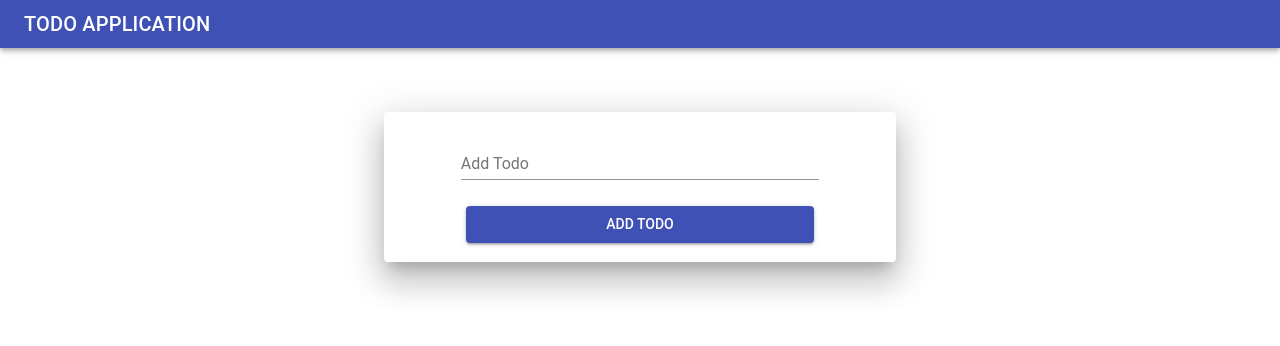
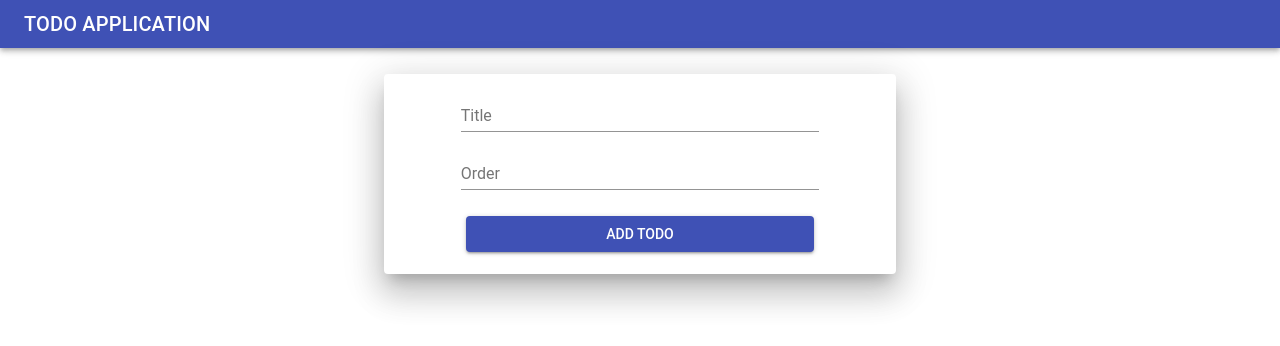
Before and after one commit to muhammadyousuf/task-todo-app, a React (Create React App) app: page / in a window 1280 px wide. Shown: the top 346 px of the page. Built offline with nearby package versions, Linux system fonts and the light colour scheme; no server answers.

Commit message:
Create Todo UI Completed

```diff
--- a/src/Components/Screen/AddTodo.js
+++ b/src/Components/Screen/AddTodo.js
@@ -33,7 +33,9 @@ class AddTodo extends Component {
     constructor(props) {
         super(props);
         this.state = {
-            todo: ''
+            title: '',
+            order:null,
+            completed:false
         }
     }
     render() {
@@ -41,10 +43,17 @@ class AddTodo extends Component {
             <div>
                 <Paper style={paperStyle} elevation={20} rounded="true" >
                     <TextField
-                        label="Add Todo"
+                        label="Title"
                         style={textBoxStyle}
-                        value={this.state.todo}
-                        onChange={(event) => this.setState({ todo: event.target.value })}
+                        value={this.state.title}
+                        onChange={(event) => this.setState({ title: event.target.value })}
+                    />
+                     <TextField
+                        label="Order"
+                        type="number"
+                        style={textBoxStyle}
+                        value={this.state.order}
+                        onChange={(event) => this.setState({ order: event.target.value })}
                     />
                     <Button variant="contained" color="primary" style={buttonStyle} onClick={() => addFunc(this,()=>{
 
--- a/src/Components/Style/style.js
+++ b/src/Components/Style/style.js
@@ -1,11 +1,11 @@
 export  const textBoxStyle = {
-        marginTop: '4%',
+        marginTop: '2%',
         width: '70%',
 
     };
    export const paperStyle = {
-    height: 150,
-    marginTop: '5%',
+    height: 200,
+    marginTop: '2%',
     width: '40%',
     marginLeft: '30%',
     marginRight: '30%',
```
